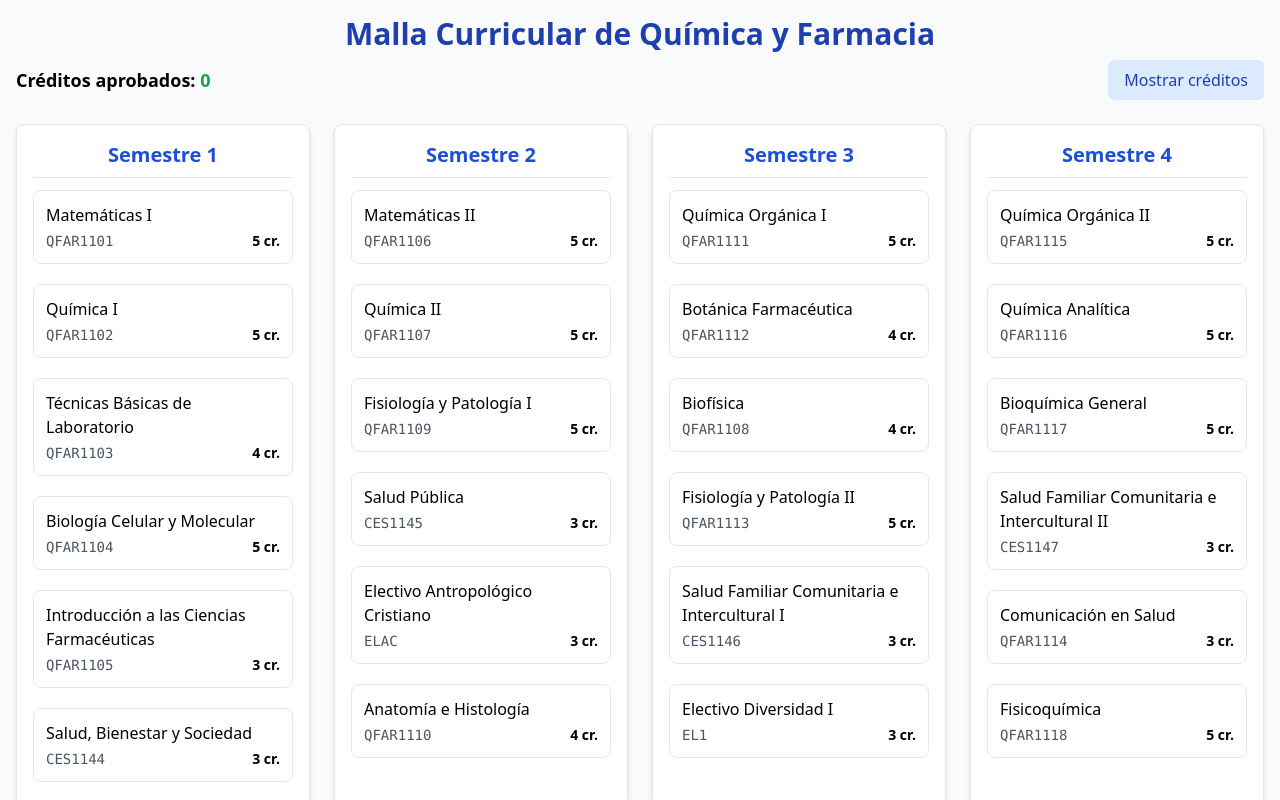
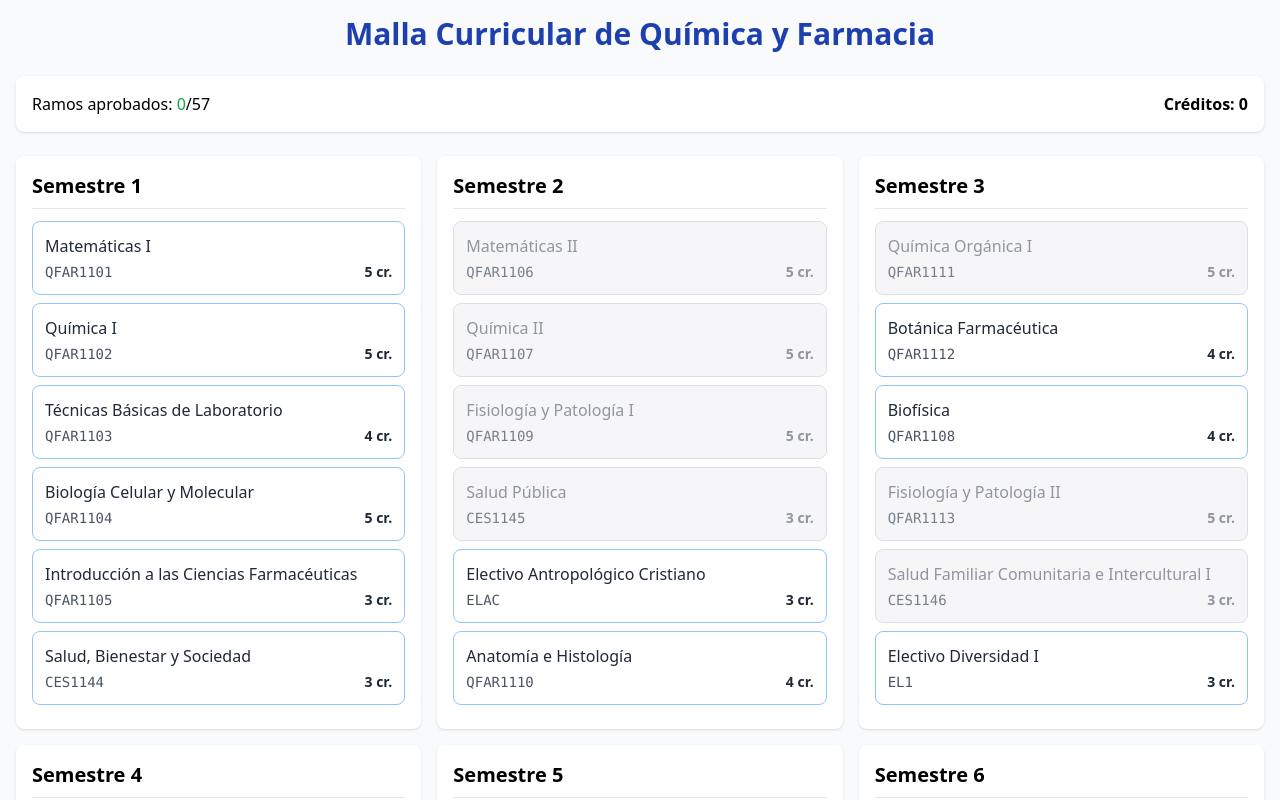
Before and after one commit to carlaaav/malla-qyf-v2025, a React (Vite) app: page / in a window 1280 px wide. Shown: the top 800 px of the page. Built offline with nearby package versions, Linux system fonts and the light colour scheme.

Commit message:
Update App.tsx

```diff
--- a/src/App.tsx
+++ b/src/App.tsx
@@ -1,162 +1,60 @@
 import { useState } from 'react';
+import { cursos } from './data/cursos';
 import { RamoCard } from './components/RamoCard';
 import './index.css';
 
-interface Curso {
-  id: string;
-  nombre: string;
-  requisitos: string[];
-  creditos?: number;
-}
+export default function App() {
+  const [aprobados, setAprobados] = useState<string[]>([]);
 
-const coursesBySemester: Curso[][] = [
-  // PRIMER AÑO - Semestre I
-  [
-    { id: "QFAR1101", nombre: "Matemáticas I", requisitos: [], creditos: 5 },
-    { id: "QFAR1102", nombre: "Química I", requisitos: [], creditos: 5 },
-    { id: "QFAR1103", nombre: "Técnicas Básicas de Laboratorio", requisitos: [], creditos: 4 },
-    { id: "QFAR1104", nombre: "Biología Celular y Molecular", requisitos: [], creditos: 5 },
-    { id: "QFAR1105", nombre: "Introducción a las Ciencias Farmacéuticas", requisitos: [], creditos: 3 },
-    { id: "CES1144", nombre: "Salud, Bienestar y Sociedad", requisitos: [], creditos: 3 },
-  ],
-  // PRIMER AÑO - Semestre II
-  [
-    { id: "QFAR1106", nombre: "Matemáticas II", requisitos: ["QFAR1101"], creditos: 5 },
-    { id: "QFAR1107", nombre: "Química II", requisitos: ["QFAR1102", "QFAR1103"], creditos: 5 },
-    { id: "QFAR1109", nombre: "Fisiología y Patología I", requisitos: ["QFAR1104"], creditos: 5 },
-    { id: "CES1145", nombre: "Salud Pública", requisitos: ["CES1144"], creditos: 3 },
-    { id: "ELAC", nombre: "Electivo Antropológico Cristiano", requisitos: [], creditos: 3 },
-    { id: "QFAR1110", nombre: "Anatomía e Histología", requisitos: [], creditos: 4 },
-  ],
-  // SEGUNDO AÑO - Semestre III
-  [
-    { id: "QFAR1111", nombre: "Química Orgánica I", requisitos: ["QFAR1107"], creditos: 5 },
-    { id: "QFAR1112", nombre: "Botánica Farmacéutica", requisitos: [], creditos: 4 },
-    { id: "QFAR1108", nombre: "Biofísica", requisitos: [], creditos: 4 },
-    { id: "QFAR1113", nombre: "Fisiología y Patología II", requisitos: ["QFAR1109"], creditos: 5 },
-    { id: "CES1146", nombre: "Salud Familiar Comunitaria e Intercultural I", requisitos: ["CES1145"], creditos: 3 },
-    { id: "EL1", nombre: "Electivo Diversidad I", requisitos: [], creditos: 3 },
-  ],
-  // SEGUNDO AÑO - Semestre IV
-  [
-    { id: "QFAR1115", nombre: "Química Orgánica II", requisitos: ["QFAR1111"], creditos: 5 },
-    { id: "QFAR1116", nombre: "Química Analítica", requisitos: ["QFAR1107"], creditos: 5 },
-    { id: "QFAR1117", nombre: "Bioquímica General", requisitos: ["QFAR1111"], creditos: 5 },
-    { id: "CES1147", nombre: "Salud Familiar Comunitaria e Intercultural II", requisitos: ["CES1146"], creditos: 3 },
-    { id: "QFAR1114", nombre: "Comunicación en Salud", requisitos: [], creditos: 3 },
-    { id: "QFAR1118", nombre: "Fisicoquímica", requisitos: ["QFAR1107", "QFAR1106"], creditos: 5 },
-  ],
-  // TERCER AÑO - Semestre V
-  [
-    { id: "QFAR1119", nombre: "Farmacología General", requisitos: ["QFAR1115"], creditos: 5 },
-    { id: "QFAR1120", nombre: "Microbiología", requisitos: ["QFAR1102"], creditos: 5 },
-    { id: "QFAR1121", nombre: "Análisis Instrumental", requisitos: [], creditos: 4 },
-    { id: "QFAR1122", nombre: "Farmacognosia", requisitos: ["QFAR1112", "QFAR1115"], creditos: 4 },
-    { id: "CES1158", nombre: "Práctica Comunitaria Interdisciplinaria", requisitos: ["CES1147"], creditos: 5 },
-    { id: "EL2", nombre: "Electivo Diversidad II", requisitos: [], creditos: 3 },
-  ],
-  // TERCER AÑO - Semestre VI
-  [
-    { id: "QFAR1123", nombre: "Farmacología de Sistemas I", requisitos: ["QFAR1113", "QFAR1119"], creditos: 5 },
-    { id: "QFAR1124", nombre: "Bioquímica Clínica", requisitos: ["QFAR1117"], creditos: 5 },
-    { id: "QFAR1125", nombre: "Farmacoquímica I", requisitos: ["QFAR1119"], creditos: 5 },
-    { id: "QFAR1126", nombre: "Inmunología", requisitos: ["QFAR1113", "QFAR1119"], creditos: 4 },
-    { id: "QFAR1127", nombre: "Bioestadística", requisitos: ["QFAR1106"], creditos: 3 },
-    { id: "QFAR1131", nombre: "Administración y Gestión Farmacéutica", requisitos: ["QFAR1114", "QFAR1119", "QFAR1121", "QFAR1122"], creditos: 4 },
-  ],
-  // CUARTO AÑO - Semestre VII
-  [
-    { id: "QFAR1128", nombre: "Farmacología de Sistemas II", requisitos: ["QFAR1123"], creditos: 5 },
-    { id: "QFAR1129", nombre: "Tecnología Farmacéutica I", requisitos: ["QFAR1116"], creditos: 5 },
-    { id: "QFAR1130", nombre: "Farmacoquímica II", requisitos: ["QFAR1125"], creditos: 5 },
-    { id: "QFAR1145", nombre: "Electivo de Especialidad I", requisitos: ["QFAR1131", "QFAR1125"], creditos: 3 },
-    { id: "QFAR1132", nombre: "Práctica Preliminar", requisitos: ["QFAR1131", "QFAR1125", "QFAR1123", "QFAR1124"], creditos: 5 },
-    { id: "ELTE", nombre: "Electivo Teológico", requisitos: [], creditos: 3 },
-  ],
-  // CUARTO AÑO - Semestre VIII
-  [
-    { id: "QFAR1133", nombre: "Toxicología", requisitos: ["QFAR1128", "QFAR1121"], creditos: 4 },
-    { id: "QFAR1134", nombre: "Tecnología Farmacéutica II", requisitos: ["QFAR1129"], creditos: 5 },
-    { id: "QFAR1135", nombre: "Atención Farmacéutica", requisitos: ["QFAR1124", "QFAR1128"], creditos: 5 },
-    { id: "QFAR1140", nombre: "Cosmética Farmacéutica", requisitos: ["QFAR1134"], creditos: 3 },
-    { id: "QFAR1136", nombre: "Farmacia Comunitaria y Asistencial", requisitos: ["QFAR1128", "QFAR1129"], creditos: 5 },
-    { id: "QFAR1137", nombre: "Seminarios de Investigación", requisitos: ["QFAR1132"], creditos: 3 },
-    { id: "QFAR1138", nombre: "Legislación Farmacéutica", requisitos: ["QFAR1132", "QFAR1128", "QFAR1129"], creditos: 3 },
-  ],
-  // QUINTO AÑO - Semestre IX
-  [
-    { id: "QFAR1146", nombre: "Electivo Interprofesional", requisitos: ["QFAR1136"], creditos: 3 },
-    { id: "QFAR1139", nombre: "Biofarmacia", requisitos: ["QFAR1134"], creditos: 4 },
-    { id: "QFAR1141", nombre: "Farmacia Clínica", requisitos: ["QFAR1130", "QFAR1135"], creditos: 5 },
-    { id: "IET1433", nombre: "Ética Profesional", requisitos: [], creditos: 3 },
-    { id: "EL3", nombre: "Electivo Diversidad III", requisitos: [], creditos: 3 },
-  ],
-  // QUINTO AÑO - Semestre X
-  [
-    { id: "QFAR1142", nombre: "Práctica Profesional", requisitos: ["QFAR1138", "QFAR1141", "QFAR1135", "QFAR1139", "QFAR1136", "QFAR1133"], creditos: 10 },
-    { id: "QFAR1143", nombre: "Actividad de Titulación", requisitos: ["QFAR1137"], creditos: 5 },
-    { id: "QFAR1144", nombre: "Electivo de Especialidad II", requisitos: ["QFAR1145"], creditos: 3 },
-  ],
-];
-
-export default function App() {
-  const [approved, setApproved] = useState<string[]>([]);
-  const [showCredits, setShowCredits] = useState(false);
-
-  const toggleCourse = (code: string) => {
-    setApproved((prev) =>
-      prev.includes(code) ? prev.filter((c) => c !== code) : [...prev, code]
+  const toggleAprobado = (id: string) => {
+    setAprobados(prev =>
+      prev.includes(id) ? prev.filter(r => r !== id) : [...prev, id]
     );
   };
 
-  const isAvailable = (curso: Curso) => {
-    return curso.requisitos.every((req) => approved.includes(req));
+  const getEstadoRamo = (curso: typeof cursos[0]) => {
+    if (aprobados.includes(curso.id)) return 'aprobado';
+    return curso.requisitos.every(req => aprobados.includes(req))
+      ? 'disponible'
+      : 'bloqueado';
   };
 
-  const totalApprovedCredits = coursesBySemester
-    .flat()
-    .filter(course => approved.includes(course.id))
-    .reduce((sum, course) => sum + (course.creditos || 0), 0);
+  const creditosAprobados = cursos
+    .filter(c => aprobados.includes(c.id))
+    .reduce((sum, c) => sum + c.creditos, 0);
 
   return (
     <div className="p-4 bg-gray-50 min-h-screen">
-      <div className="max-w-7xl mx-auto">
-        <h1 className="text-3xl font-bold mb-2 text-center text-blue-800">Malla Curricular de Química y Farmacia</h1>
-        <div className="flex justify-between items-center mb-6">
-          <div className="text-lg font-semibold">
-            Créditos aprobados: <span className="text-green-600">{totalApprovedCredits}</span>
+      <h1 className="text-3xl font-bold text-center mb-6 text-blue-800">
+        Malla Curricular de Química y Farmacia
+      </h1>
+
+      <div className="mb-6 p-4 bg-white rounded-lg shadow">
+        <div className="flex justify-between items-center">
+          <span className="font-medium">
+            Ramos aprobados: <span className="text-green-600">{aprobados.length}</span>/{cursos.length}
+          </span>
+          <span className="font-bold">Créditos: {creditosAprobados}</span>
         </div>
-          <button
-            onClick={() => setShowCredits(!showCredits)}
-            className="px-4 py-2 bg-blue-100 text-blue-800 rounded-md hover:bg-blue-200"
-          >
-            {showCredits ? "Ocultar créditos" : "Mostrar créditos"}
-          </button>
       </div>
 
-        <div className="grid grid-cols-1 md:grid-cols-2 lg:grid-cols-3 xl:grid-cols-4 gap-6">
-          {coursesBySemester.map((semester, semesterIndex) => (
-            <div key={semesterIndex} className="bg-white p-4 rounded-lg shadow-md border border-gray-200">
-              <h2 className="text-xl font-bold mb-3 text-center border-b pb-2 text-blue-700">
-                Semestre {semesterIndex + 1}
-              </h2>
-
-              <div className="grid grid-cols-1 gap-3">
-                {semester.map((course) => (
+      <div className="grid grid-cols-1 md:grid-cols-2 lg:grid-cols-3 gap-4">
+        {[1, 2, 3, 4, 5, 6, 7, 8, 9, 10].map(semestre => (
+          <div key={semestre} className="bg-white p-4 rounded-lg shadow">
+            <h2 className="text-xl font-bold mb-3 border-b pb-2">Semestre {semestre}</h2>
+            {cursos
+              .filter(c => c.semestre === semestre)
+              .map(curso => (
                 <RamoCard
-                    key={course.id}
-                    curso={course}
-                    completado={approved.includes(course.id)}
-                    desbloqueado={isAvailable(course)}
-                    onToggle={() => toggleCourse(course.id)}
-                    showCredits={showCredits}
+                  key={curso.id}
+                  curso={curso}
+                  estado={getEstadoRamo(curso)}
+                  onToggle={() => toggleAprobado(curso.id)}
                 />
               ))}
-              </div>
           </div>
         ))}
       </div>
     </div>
-    </div>
   );
 }
```
Lines whose indentation alone changed are shown as unchanged.
